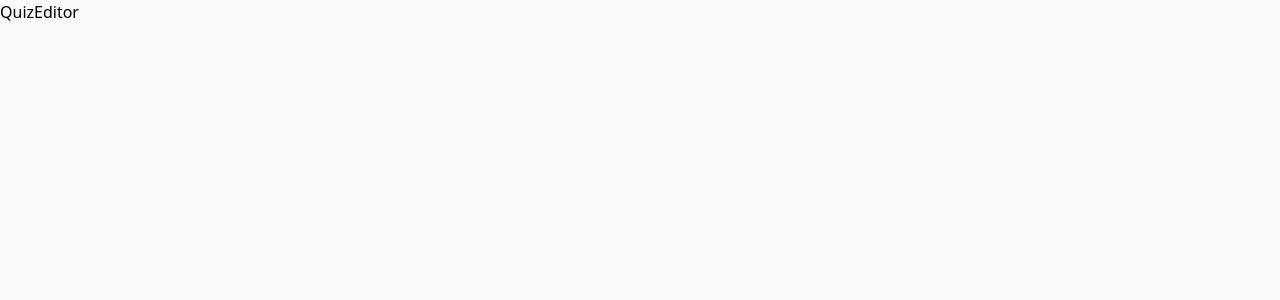
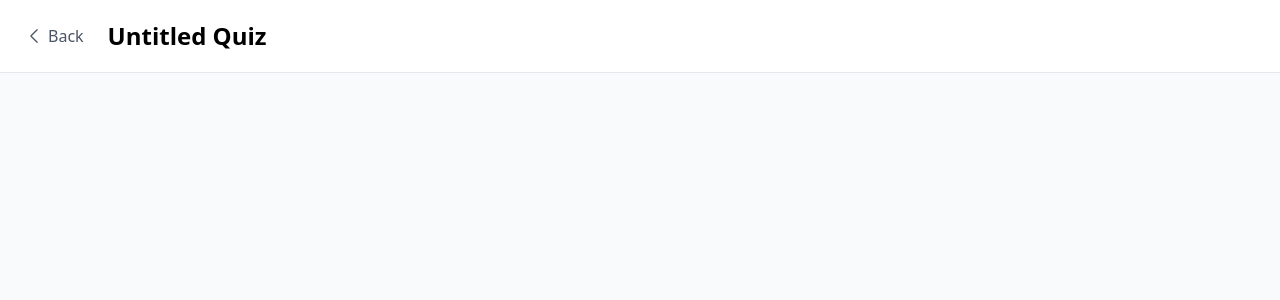
Before and after one commit to Tjanelidze/Quiz_app, a React (Vite) app: page /quiz/edit/1 in a window 1280 px wide. Shown: the top 300 px of the page. Built offline with nearby package versions, Linux system fonts and the light colour scheme.

Commit message:
[FEAT] started implementing quizediot component which also will serve as quiz creation

```diff
--- a/src/components/QuizEditor.tsx
+++ b/src/components/QuizEditor.tsx
@@ -1,3 +1,88 @@
+import { useEffect, useState } from "react";
+import { useNavigate, useParams } from "react-router";
+import type { Quiz } from "../types/quizType";
+
 export const QuizEditor = () => {
-  return <div>QuizEditor</div>;
+  const { id } = useParams();
+  const navigate = useNavigate();
+  const isNewQuiz = id === "new";
+
+  const [isLoading, setIsLoading] = useState(true);
+  const [quiz, setQuiz] = useState<Quiz>({
+    id: "new",
+    title: "Untitled Quiz",
+    blocks: [],
+    published: false,
+    createdAt: new Date().toISOString(),
+    updatedAt: new Date().toISOString(),
+  });
+
+  useEffect(() => {
+    if (isNewQuiz) {
+      setIsLoading(false);
+    }
+    setIsLoading(false);
+  }, []);
+
+  const handleBack = () => {
+    navigate("/");
+  };
+
+  const handleTitleChange = (title: string) => {
+    setQuiz((prev) => ({
+      ...prev,
+      title,
+      updatedAt: new Date().toISOString(),
+    }));
+  };
+
+  if (isLoading) {
+    return (
+      <div className="flex h-screen items-center justify-center bg-gray-50">
+        <div className="text-center">
+          <div className="mx-auto mb-4 h-12 w-12 animate-spin rounded-full border-b-2 border-blue-600"></div>
+          <p className="text-gray-600">Loading quiz...</p>
+        </div>
+      </div>
+    );
+  }
+  return (
+    <div className="flex h-screen flex-col bg-gray-50">
+      {/* HEADER */}
+      <div className="border-b border-gray-200 bg-white px-6 py-4">
+        <div className="flex items-center justify-between">
+          <div className="flex items-center space-x-4">
+            <button
+              onClick={handleBack}
+              className="flex cursor-pointer items-center space-x-1 text-gray-600 hover:text-gray-800"
+            >
+              <svg
+                xmlns="http://www.w3.org/2000/svg"
+                fill="none"
+                viewBox="0 0 24 24"
+                strokeWidth={1.5}
+                stroke="currentColor"
+                className="size-5"
+              >
+                <path
+                  strokeLinecap="round"
+                  strokeLinejoin="round"
+                  d="M15.75 19.5 8.25 12l7.5-7.5"
+                />
+              </svg>
+
+              <span>Back</span>
+            </button>
+            <input
+              type="text"
+              value={quiz.title}
+              onChange={(e) => handleTitleChange(e.target.value)}
+              className="rounded border-none bg-transparent px-2 py-1 text-2xl font-bold outline-none focus:ring-2 focus:ring-blue-500"
+              placeholder="Enter quiz title..."
+            />
+          </div>
+        </div>
+      </div>
+    </div>
+  );
 };
--- a/src/components/QuizList.tsx
+++ b/src/components/QuizList.tsx
@@ -6,11 +6,10 @@ import { quizStorage } from "../services/quizStorage";
 export const QuizList = () => {
   const navigate = useNavigate();
   const [quizzes, setQuizzes] = useState<Quiz[]>([]);
-  const [loading, setLoading] = useState(true);
+  const [isLoading, setLoading] = useState(true);
 
   useEffect(() => {
-    // Initialize storage and load quizzes
-    quizStorage.initialize();
+    //  load quizzes
     const allQuizzes = quizStorage.getAllQuizzes();
     setQuizzes(allQuizzes);
     setLoading(false);
@@ -38,7 +37,7 @@ export const QuizList = () => {
     });
   };
 
-  if (loading) {
+  if (isLoading) {
     return (
       <div className="container mx-auto px-4 py-8">
         <div className="text-center">
--- a/src/services/quizStorage.ts
+++ b/src/services/quizStorage.ts
@@ -2,7 +2,6 @@ import toast from "react-hot-toast";
 import type { Quiz } from "../types/quizType";
 
 const STORAGE_KEY = "quizbuilder.quizzes";
-const INITIALIZED_KEY = "quizbuilder.initialized";
 
 class QuizStorageService {
   private getQuizzesFromStorage(): Quiz[] {
@@ -26,13 +25,6 @@ class QuizStorageService {
     }
   }
 
-  initialize(): void {
-    const initialized = localStorage.getItem(INITIALIZED_KEY);
-    if (!initialized) {
-      localStorage.setItem(INITIALIZED_KEY, "true");
-    }
-  }
-
   getAllQuizzes(): Quiz[] {
     return this.getQuizzesFromStorage();
   }
--- a/src/types/quizType.ts
+++ b/src/types/quizType.ts
@@ -2,7 +2,7 @@ export interface QuizBlock {
   id: string;
   type: "heading" | "question" | "button" | "footer";
   content: string;
-  properties: Record<string, any>;
+  properties: Record<string, string | string[]>;
 }
 
 export interface Quiz {
```
